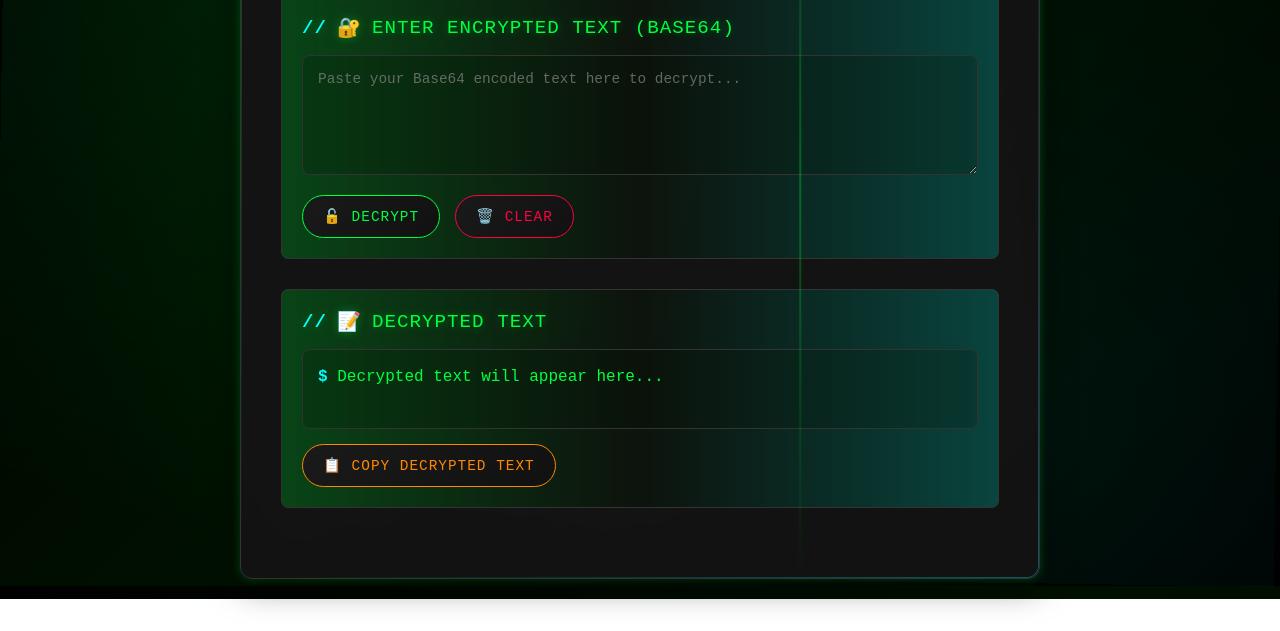
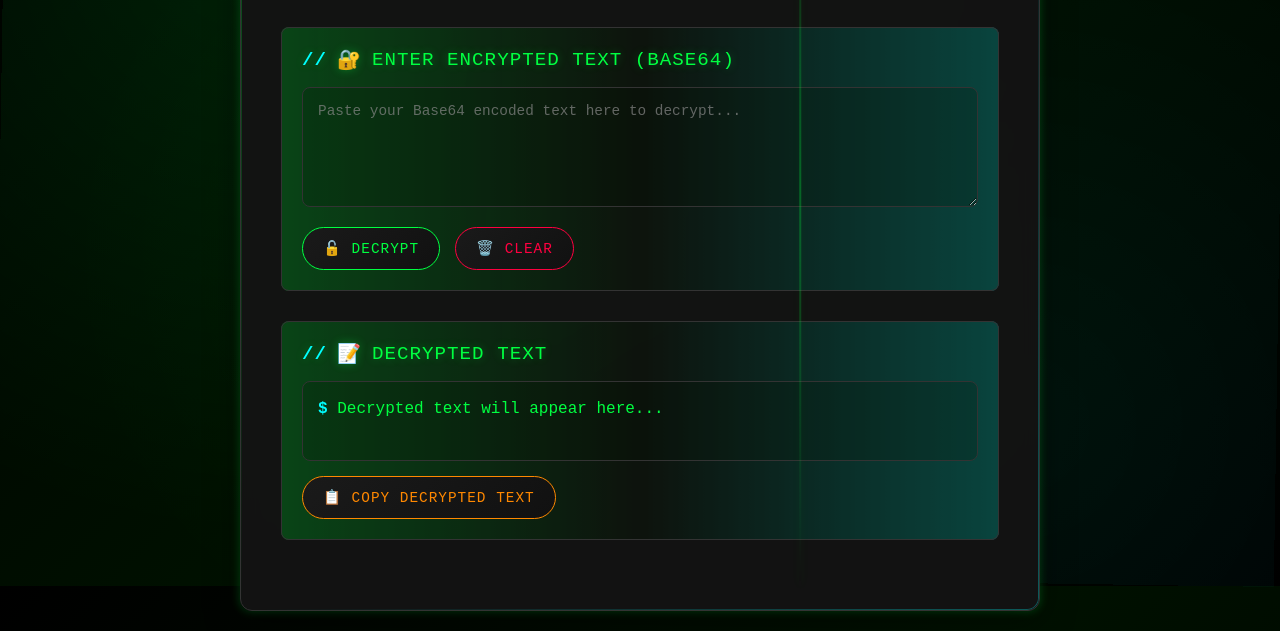
Before and after one commit to Hr-ArshA/base64, a website: page www/decrypt.html in a window 1280 px wide. Shown: the part 214-845 px from the top of the page. Before the commit the page ends 813 px from the top, so only its background shows below. Drawn offline with Linux system fonts and the light colour scheme.

Commit message:
margin top

```diff
--- a/www/decrypt.html
+++ b/www/decrypt.html
@@ -8,7 +8,7 @@
 
 </head>
 <body>
-    <div class="container">
+    <div class="container" style="margin-top: 2rem">
         <h1>🔓 Decrypt Text</h1>
 
         <div class="nav-buttons">
```
Also changed, not shown: www/encrypt.html (+1 -1 lines), www/index.html (+1 -1 lines).
